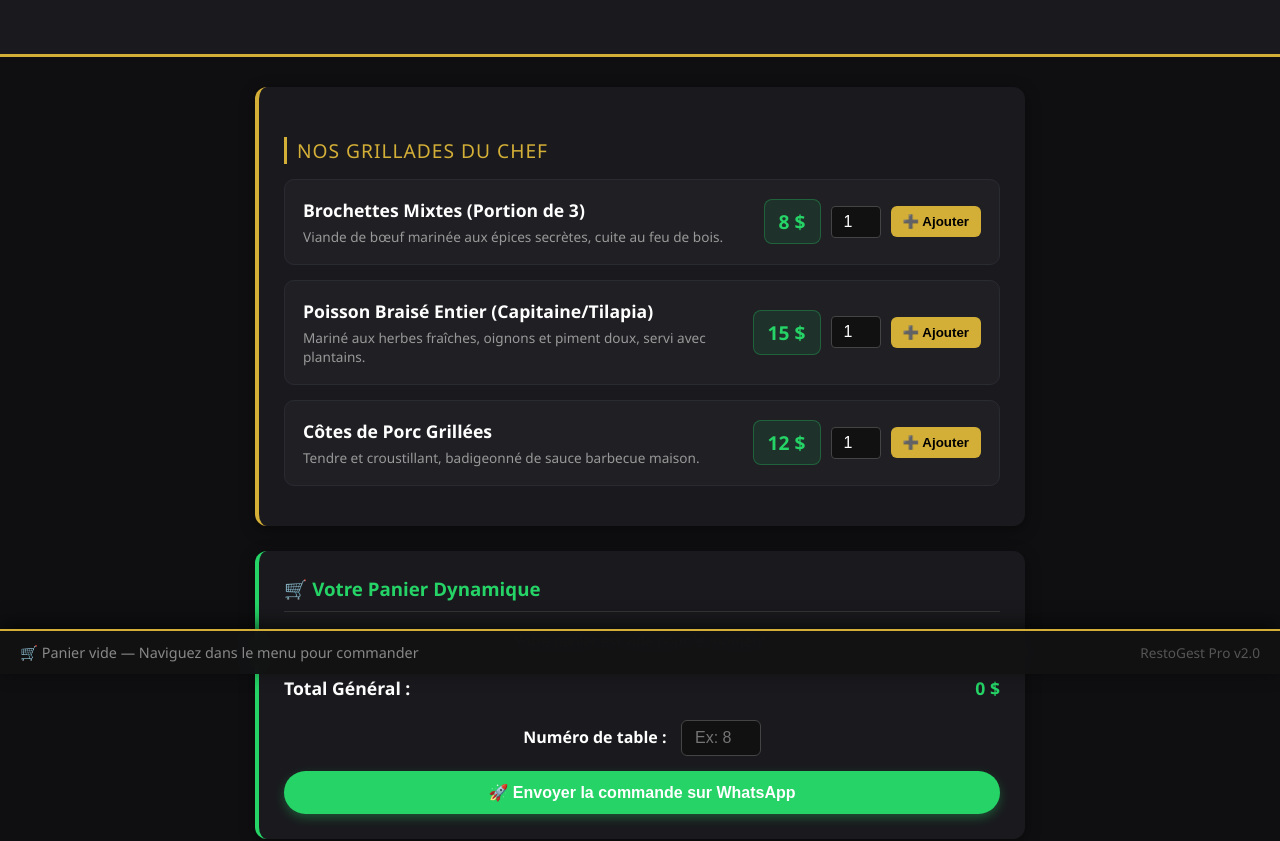
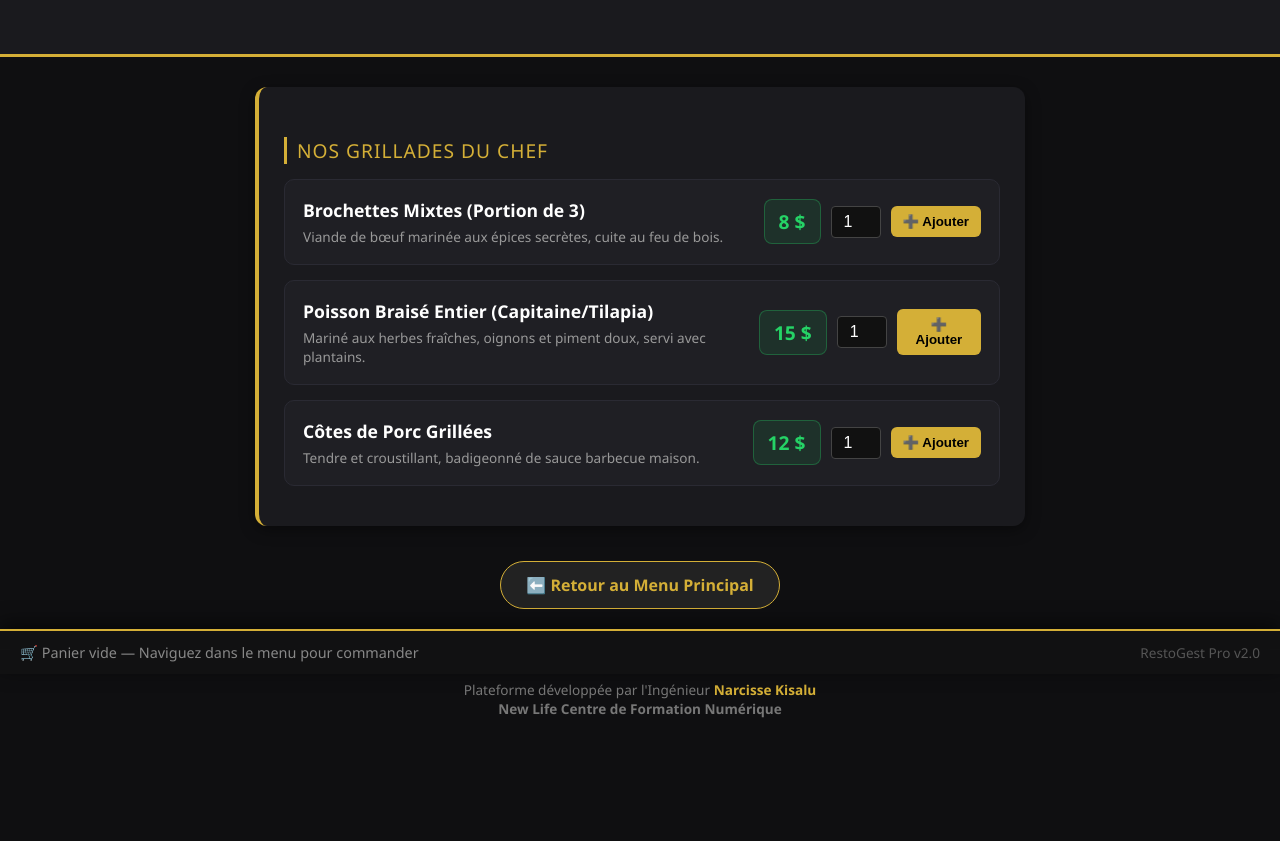
Before and after one commit to narcissekisalu12/RestoGest, a plain HTML site: page grillades.html in a window 1280 px wide. Shown: the part 126-967 px from the top of the page. After the commit the page ends 874 px from the top, so only its background shows below. Drawn offline with Linux system fonts and the light colour scheme.

Commit message:
Update grillades.html

```diff
--- a/grillades.html
+++ b/grillades.html
@@ -18,8 +18,8 @@
     <div class="menu-box">
         <div class="menu-section-title">Nos Grillades du Chef</div>
 
-        <div class="item-card" style="display: flex; justify-content: space-between; align-items: center; flex-wrap: wrap; gap: 10px;">
-            <div class="item-info" style="flex: 1; min-width: 200px;">
+        <div class="item-card">
+            <div class="item-info">
                 <h4>Brochettes Mixtes (Portion de 3)</h4>
                 <p>Viande de bœuf marinée aux épices secrètes, cuite au feu de bois.</p>
             </div>
@@ -30,8 +30,8 @@
             </div>
         </div>
 
-        <div class="item-card" style="display: flex; justify-content: space-between; align-items: center; flex-wrap: wrap; gap: 10px; margin-top: 15px;">
-            <div class="item-info" style="flex: 1; min-width: 200px;">
+        <div class="item-card" style="margin-top: 15px;">
+            <div class="item-info">
                 <h4>Poisson Braisé Entier (Capitaine/Tilapia)</h4>
                 <p>Mariné aux herbes fraîches, oignons et piment doux, servi avec plantains.</p>
             </div>
@@ -42,8 +42,8 @@
             </div>
         </div>
 
-        <div class="item-card" style="display: flex; justify-content: space-between; align-items: center; flex-wrap: wrap; gap: 10px; margin-top: 15px;">
-            <div class="item-info" style="flex: 1; min-width: 200px;">
+        <div class="item-card" style="margin-top: 15px;">
+            <div class="item-info">
                 <h4>Côtes de Porc Grillées</h4>
                 <p>Tendre et croustillant, badigeonné de sauce barbecue maison.</p>
             </div>
@@ -55,33 +55,8 @@
         </div>
     </div>
 
-    <!-- Section Panier Dynamique & WhatsApp -->
-    <div class="menu-box" style="border-left: 4px solid #25d366;">
-        <h3 style="color: #25d366; border-bottom: 1px solid #333; padding-bottom: 10px; margin-top: 0;">🛒 Votre Panier Dynamique</h3>
-
-        <div id="cart-items">
-            <p style="color: #777; font-size: 0.9rem; text-align: center;">Votre panier est vide pour le moment.</p>
-        </div>
-
-        <div style="display: flex; justify-content: space-between; align-items: center; margin-top: 15px; padding-top: 10px; border-top: 1px solid #333; font-size: 1.1rem; font-weight: bold;">
-            <span style="color: #fff;">Total Général :</span>
-            <span id="cart-total" style="color: #25d366;">0 $</span>
-        </div>
-
-        <div style="margin-top: 20px; text-align: center;">
-            <div style="margin-bottom: 15px;">
-                <label for="table-number" style="color: #fff; font-weight: bold; margin-right: 10px;">Numéro de table :</label>
-                <input type="number" id="table-number" placeholder="Ex: 8" style="padding: 8px; width: 80px; border-radius: 6px; border: 1px solid #444; background: #111; color: #fff; text-align: center; font-size: 1rem;">
-            </div>
-
-            <button onclick="envoyerCommandeWhatsApp()" style="background: #25d366; color: #fff; border: none; padding: 12px 25px; border-radius: 25px; font-weight: bold; font-size: 1rem; cursor: pointer; box-shadow: 0 4px 10px rgba(37,211,102,0.3); width: 100%;">
-                🚀 Envoyer la commande sur WhatsApp
-            </button>
-        </div>
-    </div>
-
     <!-- Bouton Retour -->
-    <div style="text-align: center; margin-top: 25px;">
+    <div style="text-align: center; margin-top: 25px; margin-bottom: 40px;">
         <a href="index.html" class="back-btn">⬅️ Retour au Menu Principal</a>
     </div>
 </main>
```
